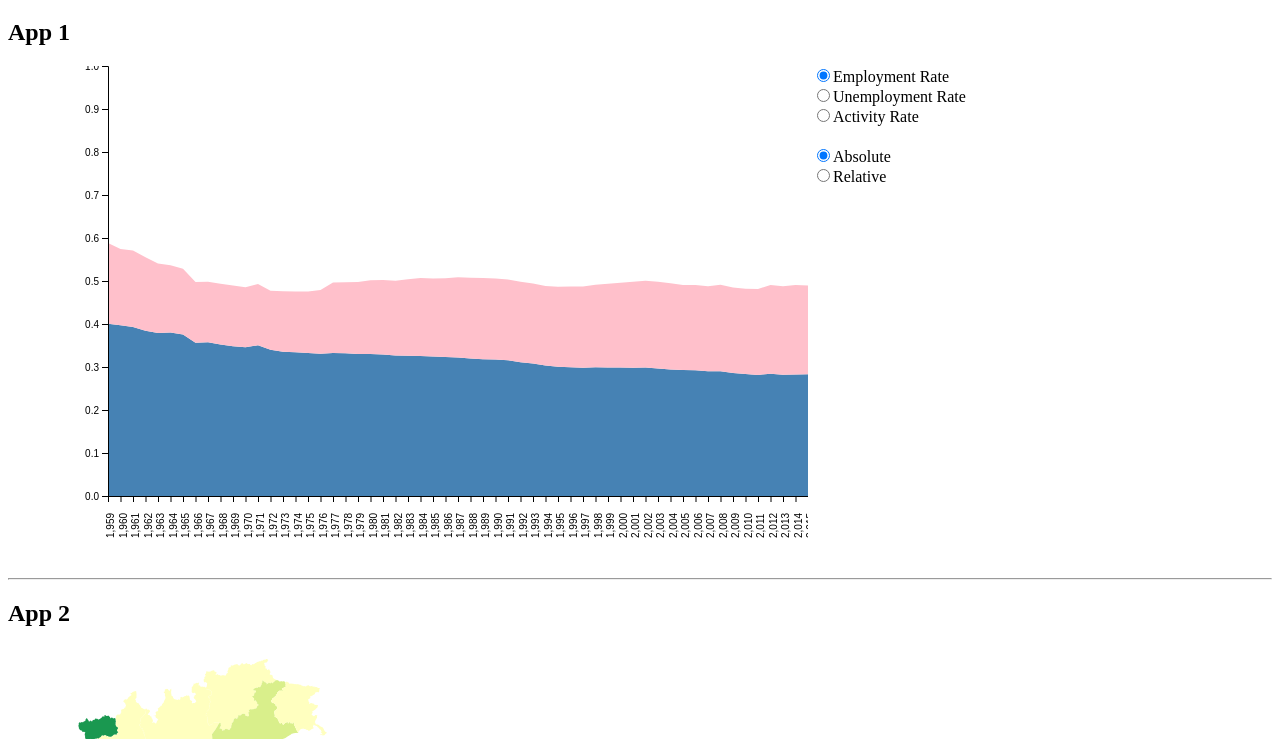
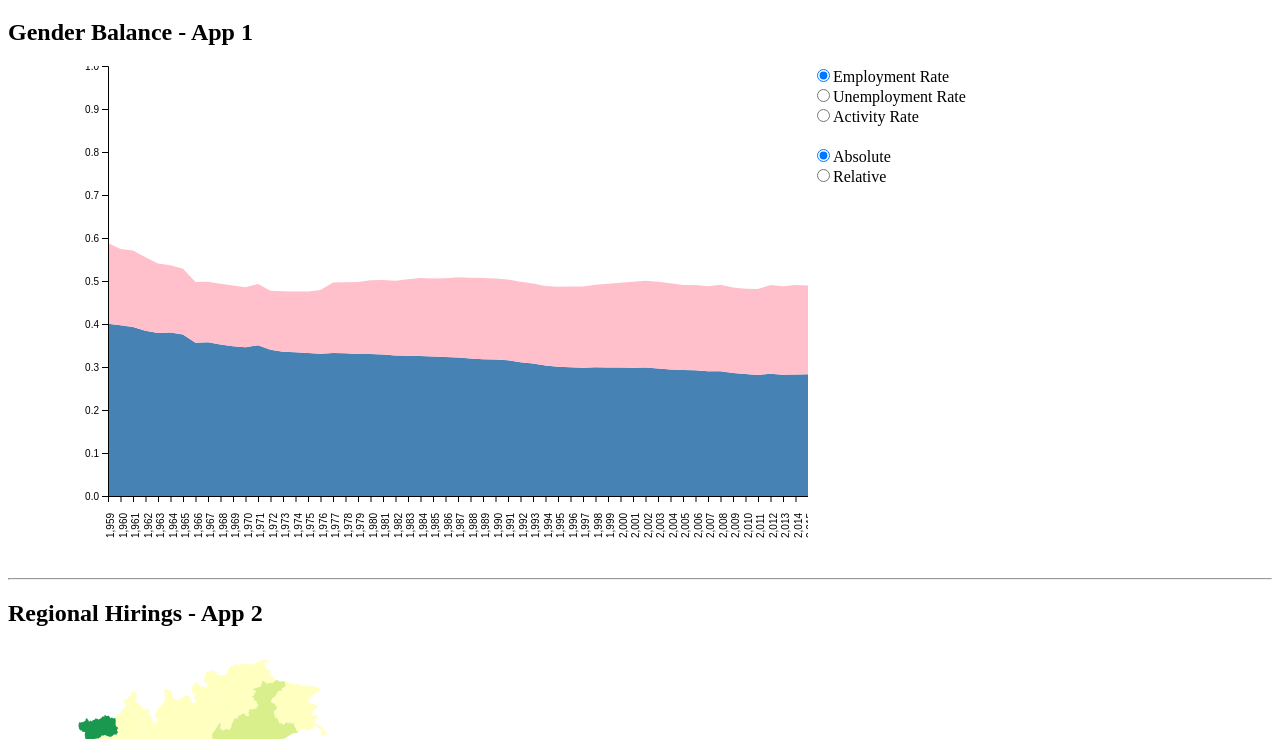
Before and after one commit to federicobozzini/unige-data-visualization, a website with bundled scripts: page project/index.html in a window 1280 px wide. Shown: the part 61-800 px from the top of the page. Built offline with nearby package versions, Linux system fonts and the light colour scheme.

Commit message:
project: changed application titles.

```diff
--- a/project/index.html
+++ b/project/index.html
@@ -8,7 +8,7 @@
   <body>
     <h1>The Italian Job Market</h1>
     <div id="app1">
-        <h2>App 1</h2>
+        <h2>Gender Balance - App 1</h2>
         <div id="app1charts">
             <div id="app1mainchart">
             </div>
@@ -29,7 +29,7 @@
   </div>
   <hr>
   <div>
-    <h2>App 2</h2>
+    <h2>Regional Hirings - App 2</h2>
     <div id="app2-map"></div>
     <div id="app2-info"></div>
     <div id="app2-cmds"></div>
```
